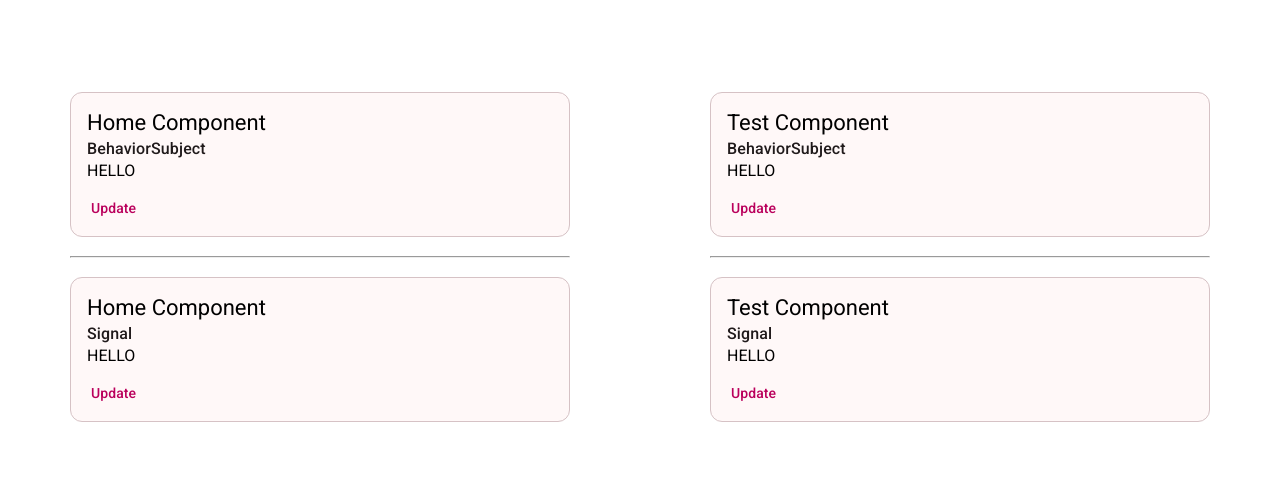
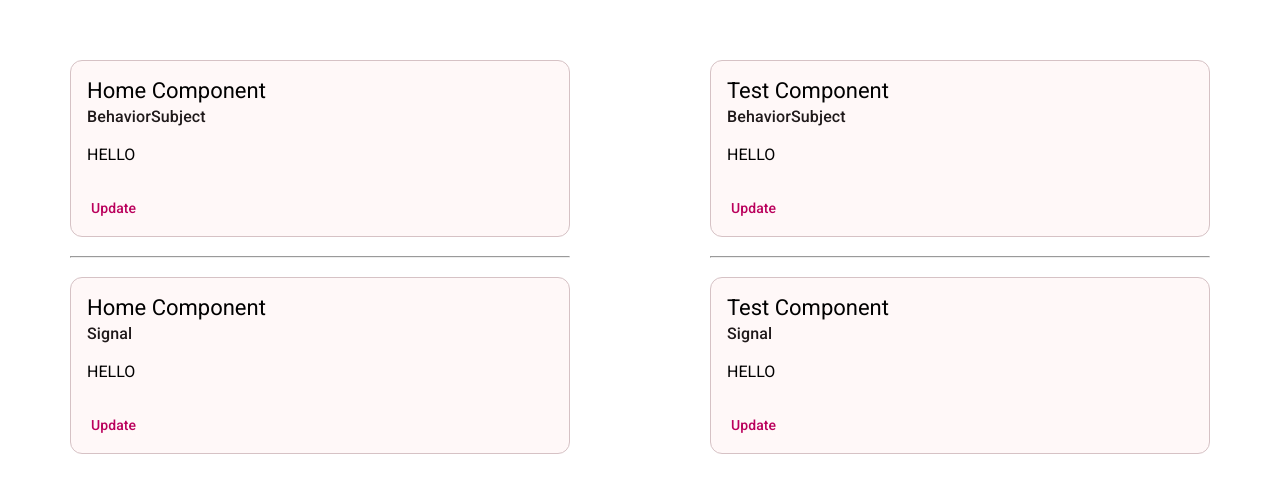
Before and after one commit to BagalBalasaheb/AngularPractice, an Angular app: page / in a window 1280 px wide. Shown: the part 143-636 px from the top of the page. Built offline with nearby package versions, Linux system fonts and the light colour scheme.

Commit message:
Adde some CSS changes

```diff
--- a/src/app/components/home/home.component.scss
+++ b/src/app/components/home/home.component.scss
@@ -7,7 +7,7 @@
         width: 500px;
         max-width: 520px;
 
-        .mat-card-content {
+        .mat-mdc-card-content {
             padding: 16px;
         }
     }
--- a/src/app/components/test/test.component.scss
+++ b/src/app/components/test/test.component.scss
@@ -7,7 +7,7 @@
         width: 500px;
         max-width: 520px;
 
-        .mat-card-content {
+        .mat-mdc-card-content {
             padding: 16px;
         }
     }
```
